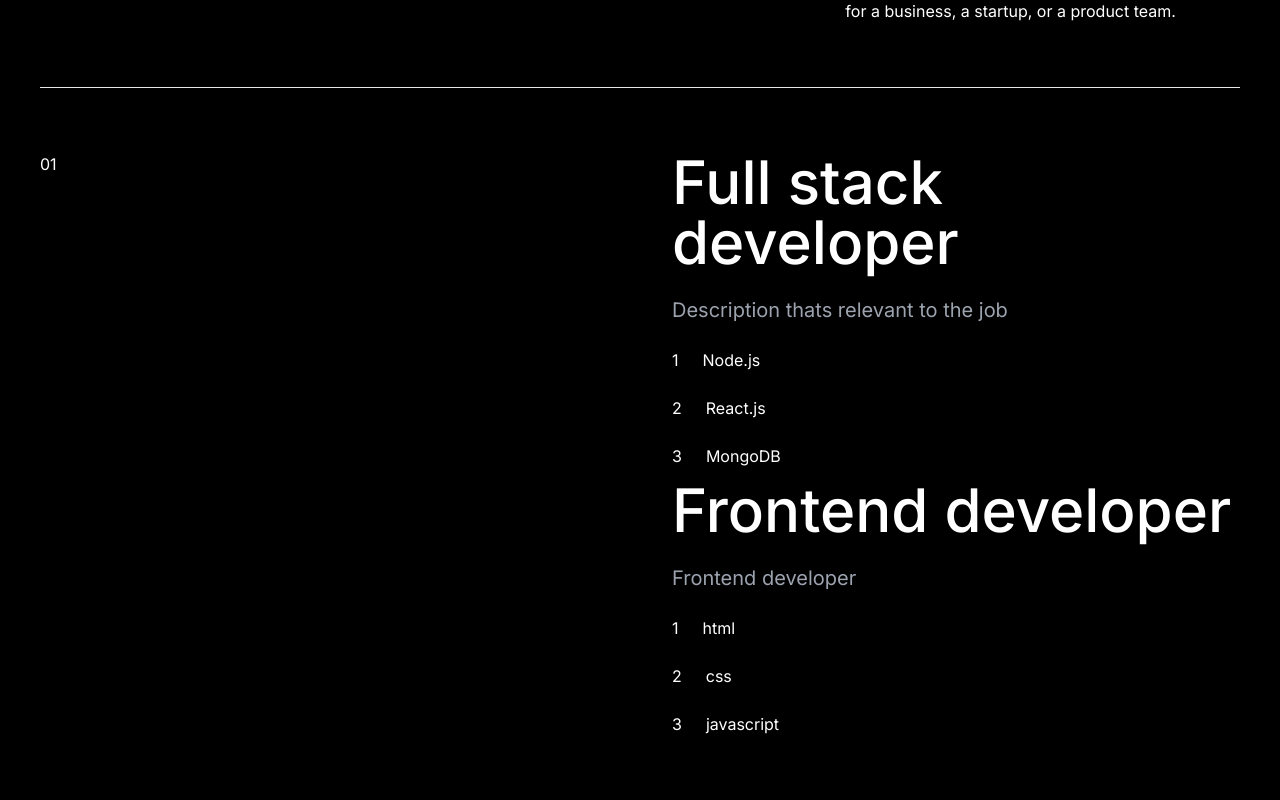
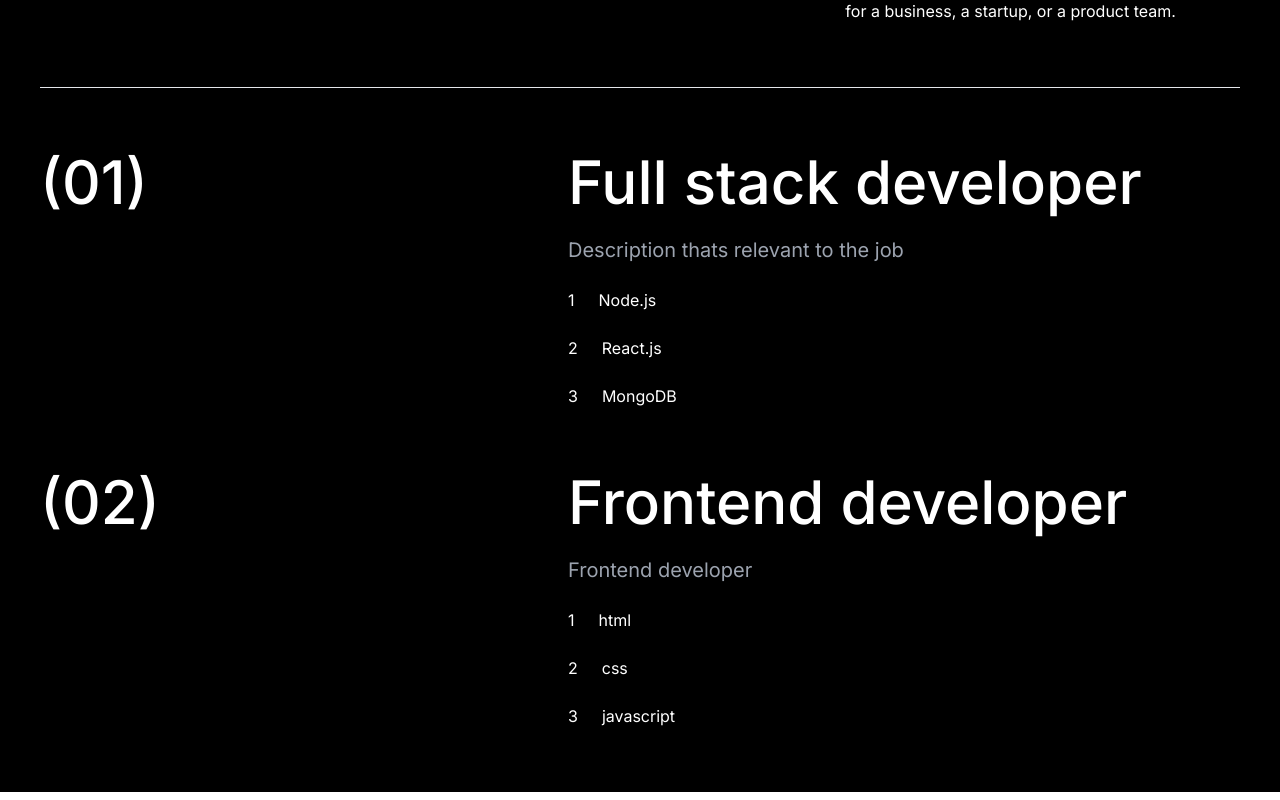
Before and after one commit to shujabakhtiar/shuja-portfolio, a Vue app: page / in a window 1280 px wide. Shown: the part 1121-1921 px from the top of the page. Built offline with nearby package versions, Linux system fonts and the light colour scheme; a web font is replaced by a local one.

Commit message:
about section almost

```diff
--- a/src/components/AboutSection.vue
+++ b/src/components/AboutSection.vue
@@ -14,17 +14,15 @@
         </div>
       </div>
       <hr/>
-      <div class="grid grid-cols-2 gap-16">
-        <div>
-          01
+      <div class="grid grid-cols-[40%_60%] gap-12" v-for="skillSet in skillSet">
+        <div class="text-6xl font-bold">
+          ({{ String(skillSet.id).padStart(2, '0') }})
         </div>
-        <div class="flex flex-col gap-3">
-          <SkillSetCard v-for="skillSet in skillSet"
+          <SkillSetCard
         :key="skillSet.id"
          :title="skillSet.title"
          :description="skillSet.description"
          :skills="skillSet.skills"/>
-        </div>
       </div>
     </div>
   </div>
@@ -32,6 +30,8 @@
 </template>
 <script>
   import SkillSetCard from "@/components/cards/SkillSetCard.vue";
+  import { skillSet } from "@/data/skills.js";
+
 export default {
     name: "AboutSection",
     components: {
@@ -39,44 +39,7 @@ export default {
     },
     data() {
       return {
-        skillSet: [
-          {
-            title: "Full stack developer",
-            description: "Description thats relevant to the job",
-            skills: [
-              {
-                id: 1,
-                name: "Node.js",
-            },
-            {
-              id: 2,
-              name: "React.js",
-            },
-            {
-              id: 3,
-              name: "MongoDB",
-            },
-          ],
-        },
-        {
-          title: "Frontend developer",
-          description: "Frontend developer",
-          skills: [
-            {
-              id: 1,
-              name: "html",
-          },
-          {
-            id: 2,
-            name: "css",
-          },
-          {
-            id: 3,
-            name: "javascript",
-          },
-        ],
-      }
-      ]
+        skillSet: skillSet
       };
     },
 }
--- /dev/null
+++ b/src/data/skills.js
@@ -0,0 +1,40 @@
+export const skillSet = [
+  {
+    id: 1,
+    title: "Full stack developer",
+    description: "Description thats relevant to the job",
+    skills: [
+      {
+        id: 1,
+        name: "Node.js",
+      },
+      {
+        id: 2,
+        name: "React.js",
+      },
+      {
+        id: 3,
+        name: "MongoDB",
+      },
+    ],
+  },
+  {
+    id: 2,
+    title: "Frontend developer",
+    description: "Frontend developer",
+    skills: [
+      {
+        id: 1,
+        name: "html",
+      },
+      {
+        id: 2,
+        name: "css",
+      },
+      {
+        id: 3,
+        name: "javascript",
+      },
+    ],
+  }
+];
```
